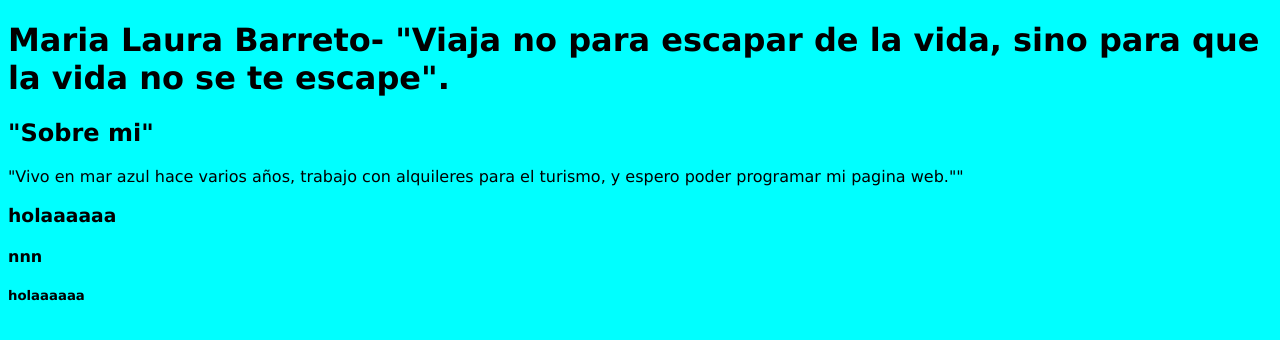
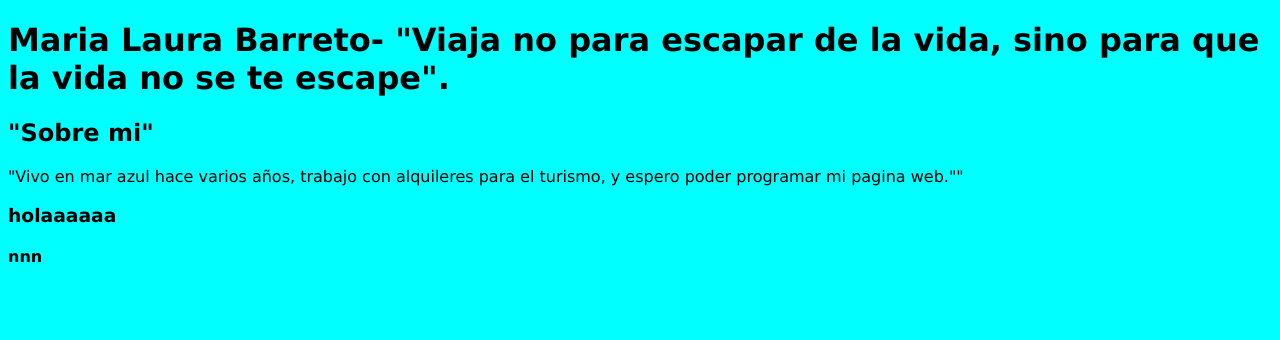
Before and after one commit to MariaLauraBarreto/mi-sitio, a plain HTML site: page index.html in a window 1280 px wide. Drawn offline with Linux system fonts and the light colour scheme.

Commit message:
arreglos 5

```diff
--- a/index.html
+++ b/index.html
@@ -17,7 +17,6 @@
     </p>
     <h3>holaaaaaa</h3>
     <h4>nnn</h4>
-  <h5>holaaaaaa</h5>
 
     </section>
   </main>
```
